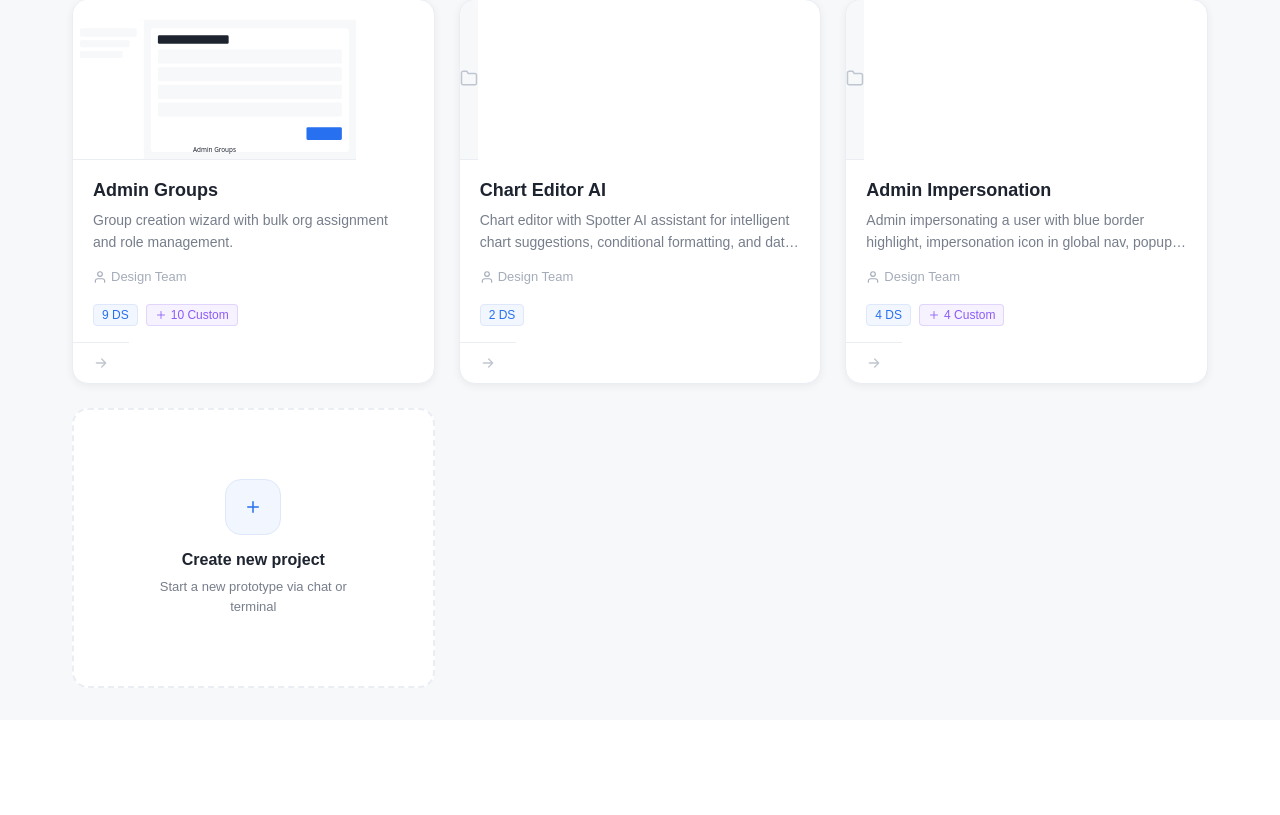
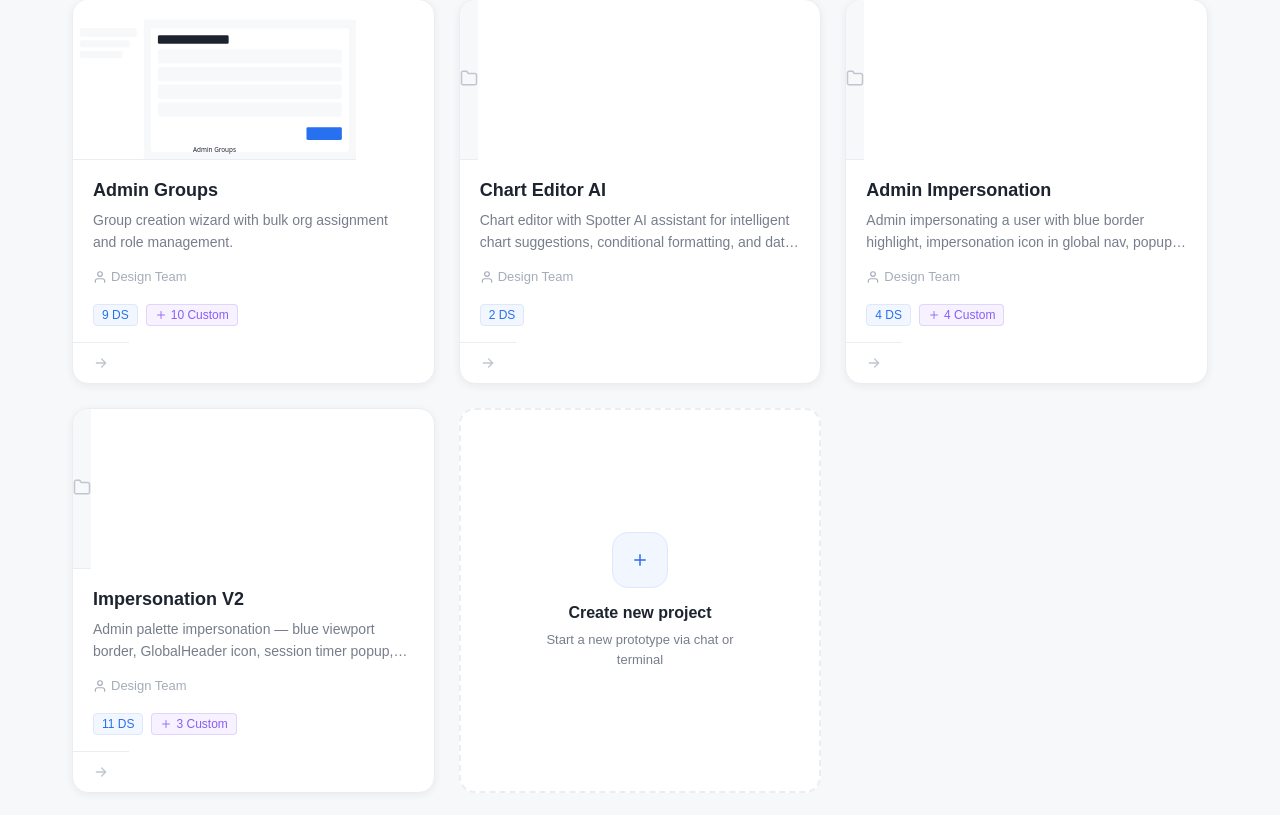
Before and after one commit to surajboro-ts/one-click-model-generation, a React (Vite) app: page /playground in a window 1280 px wide. Shown: the part 536-1351 px from the top of the page. Before the commit the page ends 1256 px from the top, so only its background shows below. Built offline with nearby package versions, Linux system fonts and the light colour scheme.

Commit message:
chore: Update registry with ImpersonationV2 prototype
Co-authored-by: Cursor <cursoragent@cursor.com>

```diff
--- a/src/prototypes/registry.ts
+++ b/src/prototypes/registry.ts
@@ -51,6 +51,7 @@ const SpotterMemory = React.lazy(() => import('./SpotterMemory'));
 const AdminGroups = React.lazy(() => import('./AdminGroups'));
 const ChartEditorAI = React.lazy(() => import('./ChartEditorAI'));
 const AdminImpersonation = React.lazy(() => import('./AdminImpersonation'));
+const ImpersonationV2 = React.lazy(() => import('./ImpersonationV2'));
 
 /**
  * All registered projects
@@ -114,6 +115,15 @@ export const projectRegistry: ProjectMeta[] = [
     dsComponents: 4,
     customComponents: 4,
   },
+  {
+    id: 'ImpersonationV2',
+    name: 'Impersonation V2',
+    description: 'Admin palette impersonation — blue viewport border, GlobalHeader icon, session timer popup, and Toast notification. Clean rewrite from Figma node 2935-65873.',
+    author: 'Design Team',
+    component: ImpersonationV2,
+    dsComponents: 11,
+    customComponents: 3,
+  },
   // Add more projects here as they are created
   // {
   //   id: 'my-project',
```
